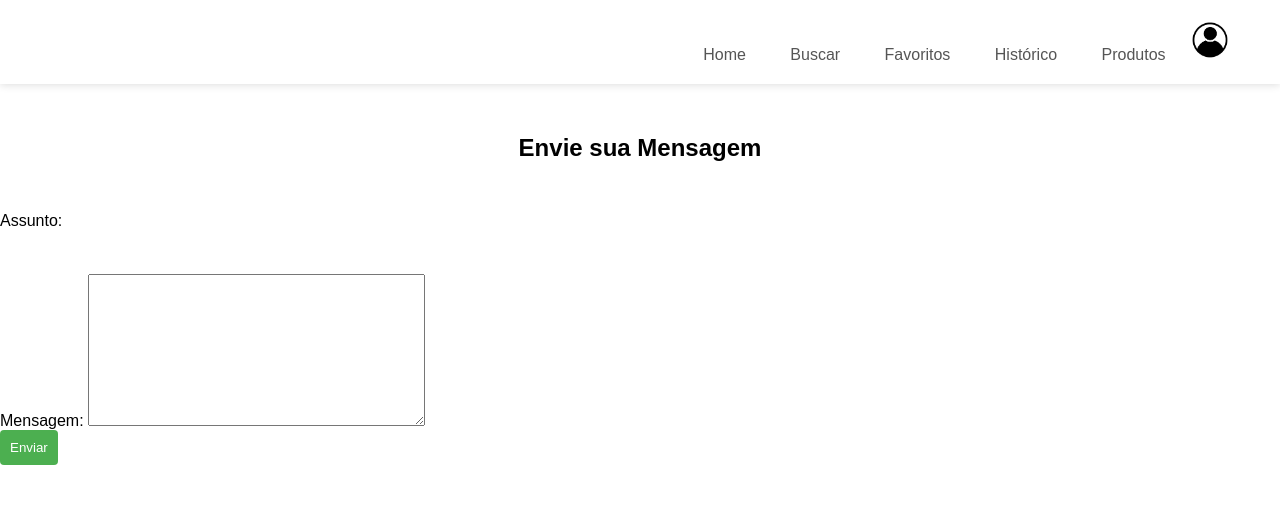
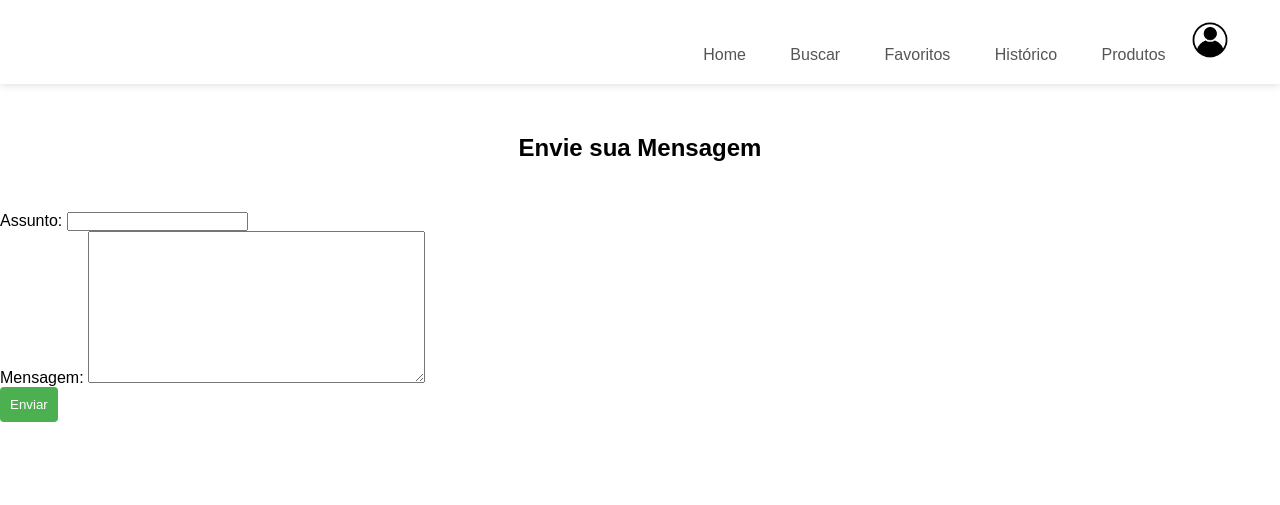
Before and after one commit to GabSCusp/Hermes, a Django app: page /fale-conosco/ in a window 1280 px wide. Shown: the top 505 px of the page. Run offline with Django 4.2, Linux system fonts and the light colour scheme.

Commit message:
remover css que deixava barras de pesquisa invisíveis

```diff
--- a/static/style.css
+++ b/static/style.css
@@ -182,18 +182,3 @@ button{
 .dados-de-produto ul {
     list-style-type: none;
 }
-
-input {
-    display: block;
-    width: 100%;
-    max-width: 560px;
-    border: 1px solid var(--secondary-bg-color);
-    border-radius: 5px;
-    margin-bottom: 1rem;
-    padding: 0.4rem 0.8rem;
-}
-
-button:hover {
-    background-color: var(orange);
-    border: 2px solid var(black);
-}
```
